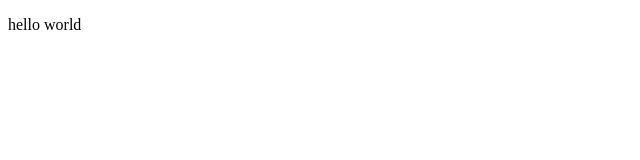
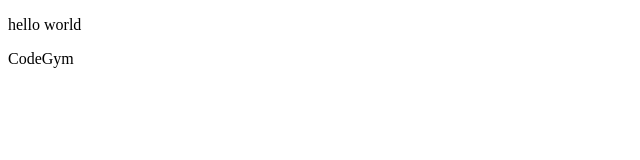
Before and after one commit to sontung-utt/DemoGitC04, a plain HTML site: page index.html in a window 1280 px wide. Shown: the full height of the page, 0-640 px from the left. Drawn offline with Linux system fonts and the light colour scheme.

Commit message:
second git

```diff
--- a/index.html
+++ b/index.html
@@ -7,5 +7,6 @@
 </head>
 <body>
     <p>hello world</p>
+    <p>CodeGym</p>
 </body>
 </html>
```
